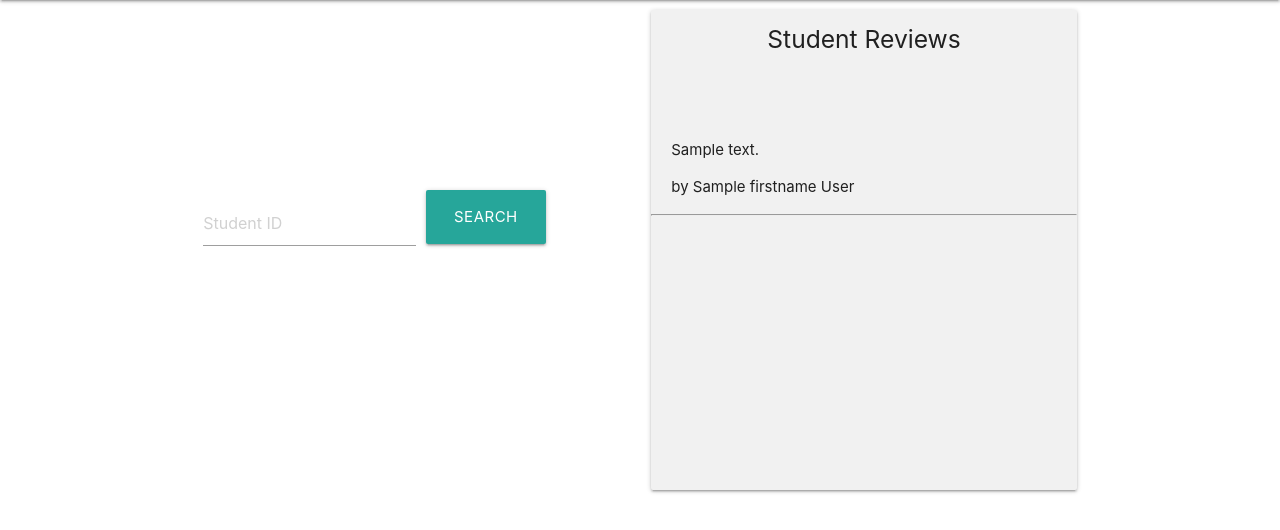
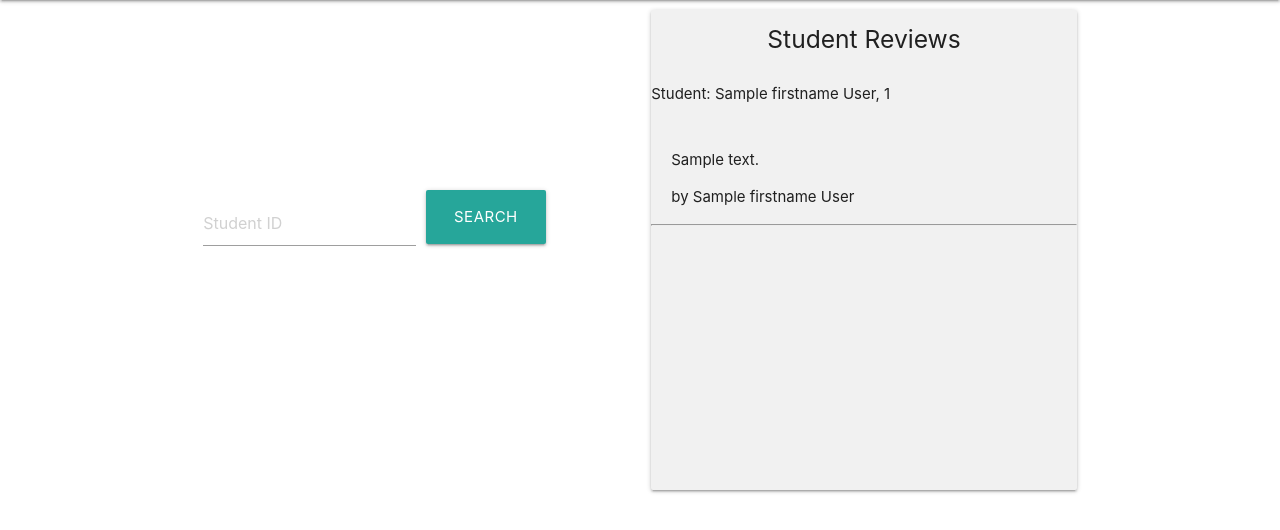
Before and after one commit to quanafoon/studentConductTracker, a Flask app: template App/templates/reviews.html in a window 1280 px wide. Shown: the part 64-594 px from the top of the page. Run offline with Flask 3, Linux system fonts and the light colour scheme; the template is opened without the code that fills it: most values are stand-ins (such as "Sample title", 1, 10 or a date in 2020).

Commit message:
website complete

```diff
--- a/App/templates/reviews.html
+++ b/App/templates/reviews.html
@@ -19,8 +19,9 @@
          <div class="card" style="margin-top: 10px; background-color: #f1f1f1; height:480px; overflow-y: scroll; overflow-wrap: break-word;" >
          <h5 style="text-align: center;">Student Reviews</h5>
          {% if reviews %}
+         <p style="margin-top: 30px;">Student: {{student.firstname}} {{student.lastname}}, {{student.id}} </p>
             {% for review in reviews %}
-               <div style="margin-top:20%; margin-left: 20px;">
+               <div style="margin-top:10%; margin-left: 20px;">
                   <p>{{review.text}}</p>
                   <p>by {{review.user.firstname}} {{review.user.lastname}}</p>
                </div>
--- a/App/views/review.py
+++ b/App/views/review.py
@@ -47,7 +47,8 @@ def student_reviews():
     studentID = request.args.get('studentID')
     reviews = get_reviews(studentID)
     if reviews:
-        return render_template('reviews.html', reviews=reviews)
+        student= get_student(studentID)
+        return render_template('reviews.html', reviews=reviews, student=student)
     else:
         flash('No reviews found')
         return render_template('reviews.html')
```
